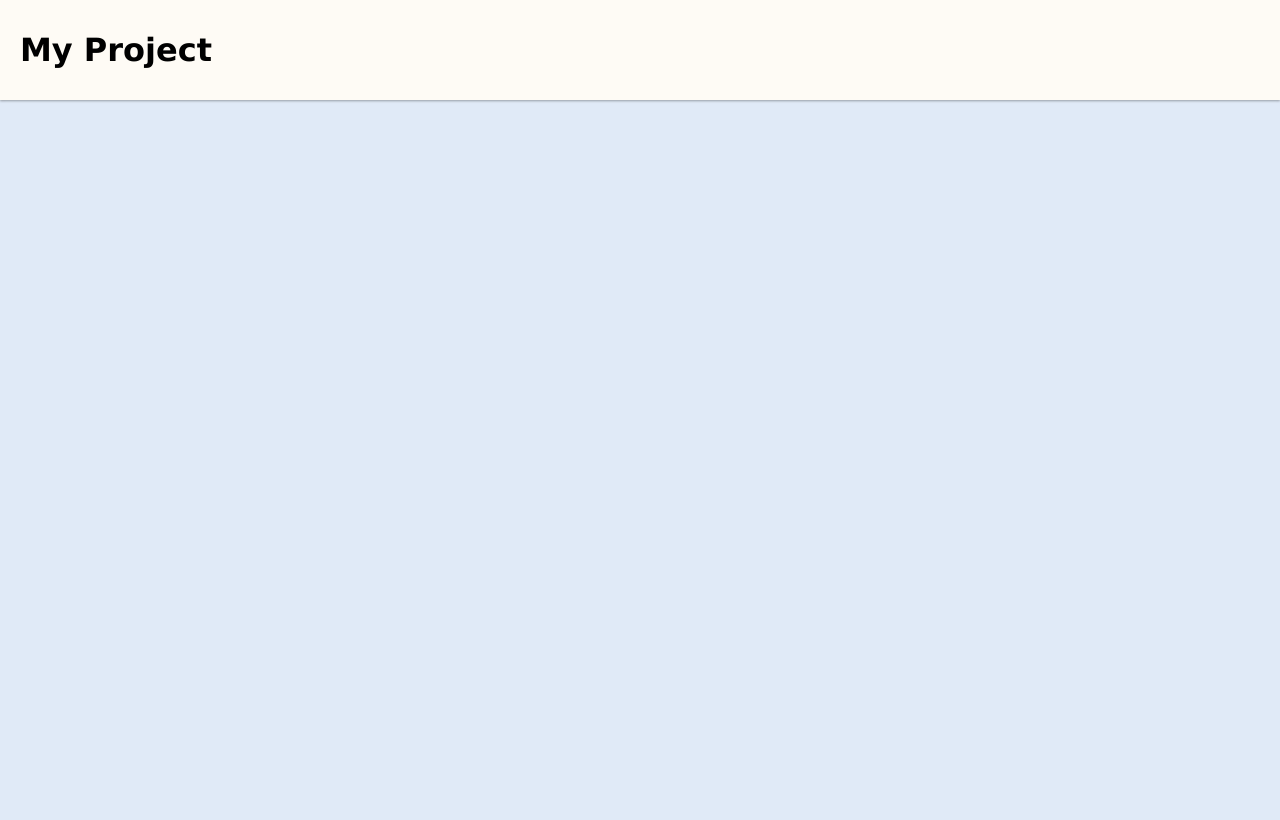
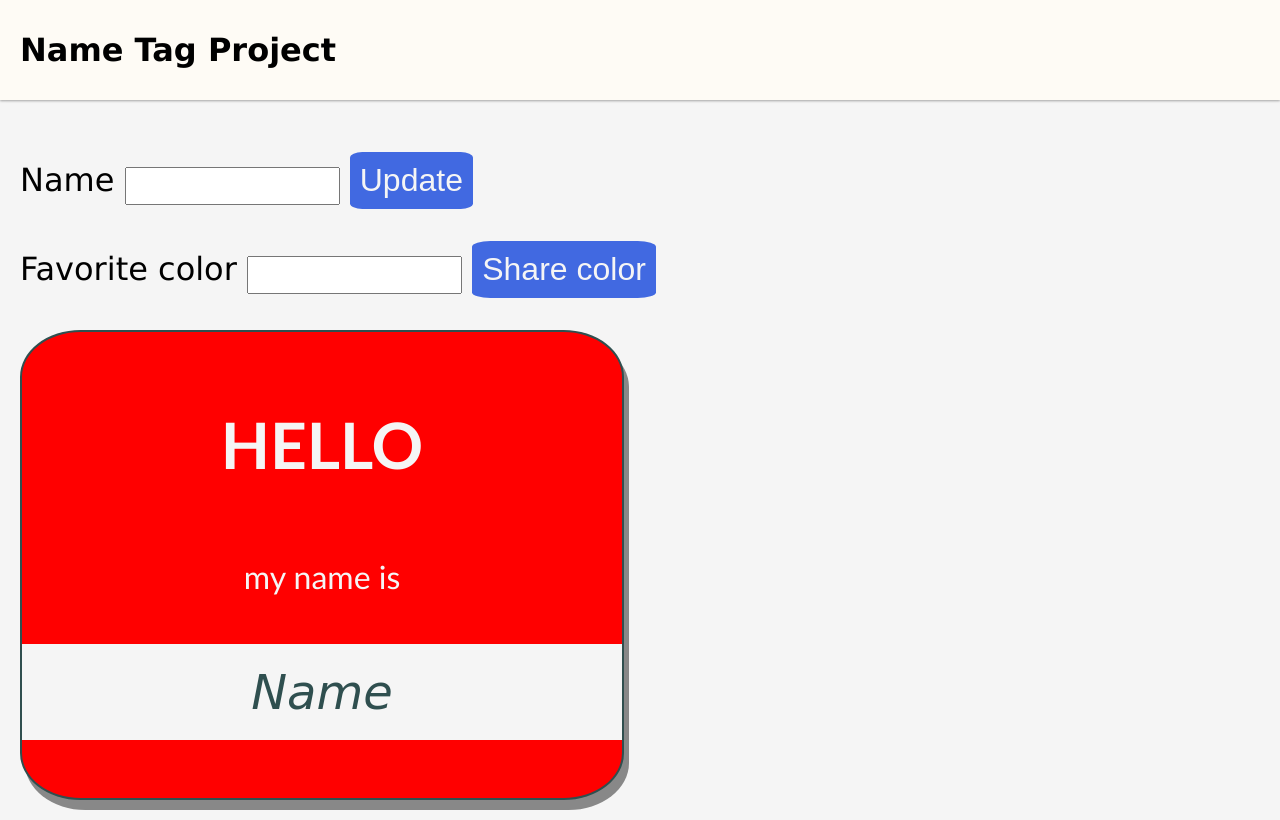
Before and after one commit to claire-matlak/Dev101-name-tag-project, a plain HTML site: page index.html in a window 1280 px wide. Drawn offline with Linux system fonts and the light colour scheme.

Commit message:
add color button, connect to js

```diff
--- a/app.js
+++ b/app.js
@@ -1,3 +1,19 @@
 // grab DOM elements
+const nameDisplay = document.getElementById('name-display');
+const nameInput = document.getElementById('name-input');
+const button = document.getElementById('update-button');
+const nameTag = document.getElementById('nametag');
+const colorButton = document.getElementById('color-button');
+const colorInput = document.getElementById('color-input');
 
 // set event listeners
+button.addEventListener('click', ()=>{
+    console.log(nameDisplay);
+    nameDisplay.textContent = nameInput.value;
+    /*nameDisplay.style.color = 'pink';
+    nameTag.style.backgroundColor = 'plum';*/
+});
+
+colorButton.addEventListener('click', ()=>{
+    nameTag.style.backgroundColor = colorInput.value;
+});
--- a/index.html
+++ b/index.html
@@ -13,15 +13,30 @@
 
     <link rel="stylesheet" href="style.css" />
 
-    <title>My Project</title>
+    <title>Name Tag Project</title>
 </head>
 
 <body>
     <header>
-        <h1>My Project</h1>
+        <h1>Name Tag Project</h1>
     </header>
 
     <main>
+        <p>Name
+        <input id="name-input">
+        <button id="update-button">Update</button>
+        </p>
+        <p>Favorite color
+        <input id="color-input">
+        <button id="color-button">Share color</button>
+        </p>
+
+        <div id="nametag" class="nametag">
+            <p class="greeting">Hello</p>
+            <p class ="introduction">my name is</p>
+            <p id ="name-display" class ="name">Name</p>
+        </div>
+
 
     </main>
 
--- a/style.css
+++ b/style.css
@@ -2,7 +2,7 @@ body {
     margin: 0;
     font-family: Corbel, 'Lucida Grande', 'Lucida Sans Unicode', 'Lucida Sans', 'DejaVu Sans',
         'Bitstream Vera Sans', 'Liberation Sans', Verdana, 'Verdana Ref', sans-serif;
-    background: rgb(224, 234, 247);
+    background: whitesmoke;
     display: grid;
     grid-template-rows: auto 1fr;
 }
@@ -28,3 +28,53 @@ header .logo {
 main {
     padding: 20px;
 }
+
+p {
+    font-size: 2em;
+}
+
+.nametag {
+    background: red;
+    padding-bottom: 10px;
+    width: 600px;
+    text-align: center;
+    color: whitesmoke;
+    border-radius: 10%;
+    border: 2px solid darkslategray;
+    box-shadow: 5px 10px #888888;
+    font-family: 'Trebuchet MS', 'Lucida Sans Unicode', 'Lucida Grande', 'Lucida Sans', Arial, sans-serif;
+}
+
+.greeting {
+    font-weight: bolder;
+    text-transform: uppercase;
+    font-size: 4em;
+    padding: 10px;
+}
+
+.introduction {
+    font-size: 2em;
+}
+
+.name {
+    background: whitesmoke;
+    color: darkslategray;
+    font-style:italic;
+    font-family: cursive;
+    font-size: 3em;
+    padding: 20px;
+}
+
+button {
+    background: royalblue;
+    color: whitesmoke;
+    border: royalblue;
+    border-radius: 10%;
+    padding: 10px;
+    font-size: 1em;
+}
+
+input {
+    height: 2em;
+    font-size: 0.5em;
+}
```
